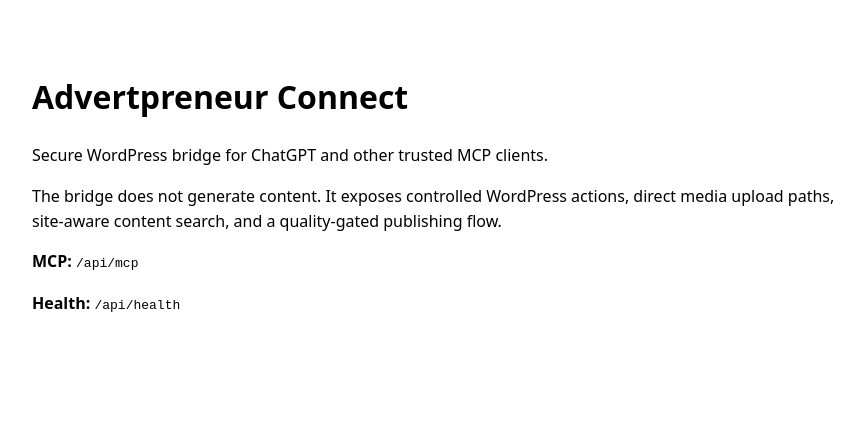
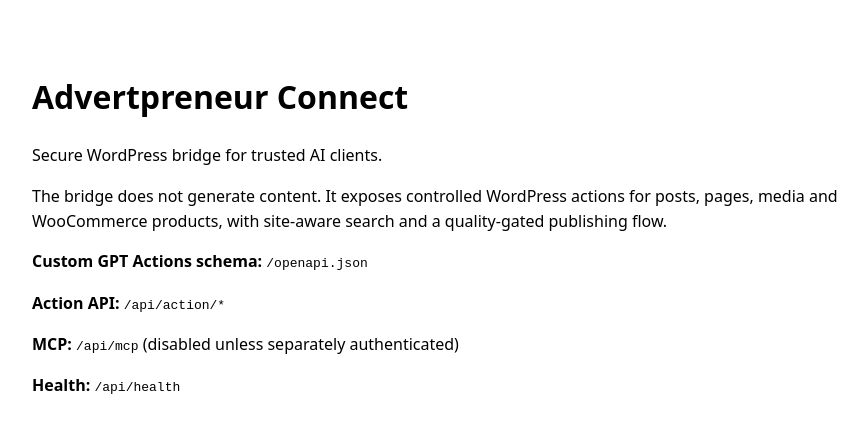
Before and after one commit to haseebgb92/advertpreneur-connect, a Next.js app: page / in a window 1280 px wide. Shown: the top 432 px of the page, without its empty margins (198-1066 px from the left). Built offline with nearby package versions, Linux system fonts and the light colour scheme.

Commit message:
Update service landing page for Action API

```diff
--- a/app/page.js
+++ b/app/page.js
@@ -2,9 +2,11 @@
   return (
     <main style={{fontFamily:'system-ui,-apple-system,sans-serif',maxWidth:820,margin:'72px auto',padding:'0 24px',lineHeight:1.55}}>
       <h1>Advertpreneur Connect</h1>
-      <p>Secure WordPress bridge for ChatGPT and other trusted MCP clients.</p>
-      <p>The bridge does not generate content. It exposes controlled WordPress actions, direct media upload paths, site-aware content search, and a quality-gated publishing flow.</p>
-      <p><strong>MCP:</strong> <code>/api/mcp</code></p>
+      <p>Secure WordPress bridge for trusted AI clients.</p>
+      <p>The bridge does not generate content. It exposes controlled WordPress actions for posts, pages, media and WooCommerce products, with site-aware search and a quality-gated publishing flow.</p>
+      <p><strong>Custom GPT Actions schema:</strong> <code>/openapi.json</code></p>
+      <p><strong>Action API:</strong> <code>/api/action/*</code></p>
+      <p><strong>MCP:</strong> <code>/api/mcp</code> (disabled unless separately authenticated)</p>
       <p><strong>Health:</strong> <code>/api/health</code></p>
     </main>
   );
```
